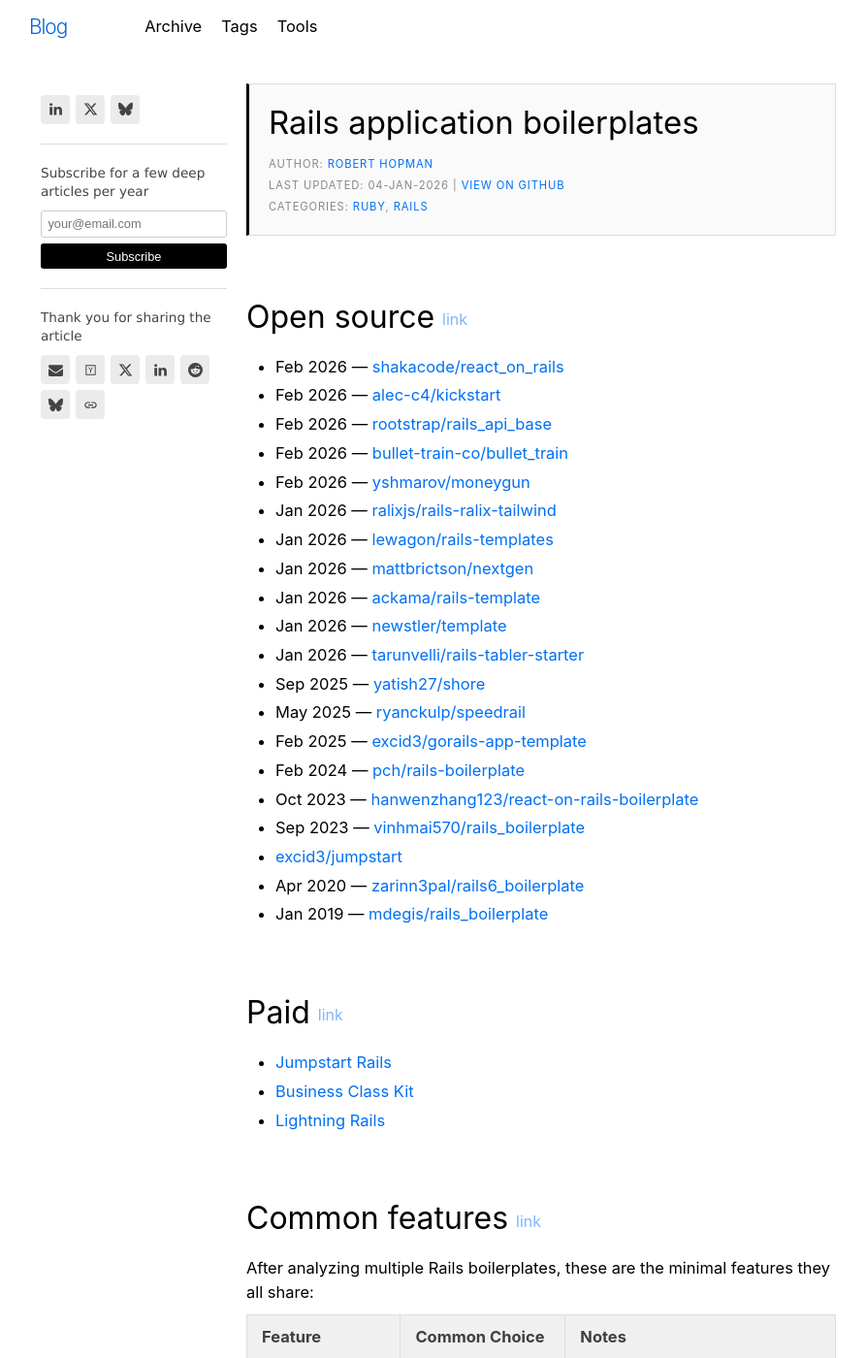
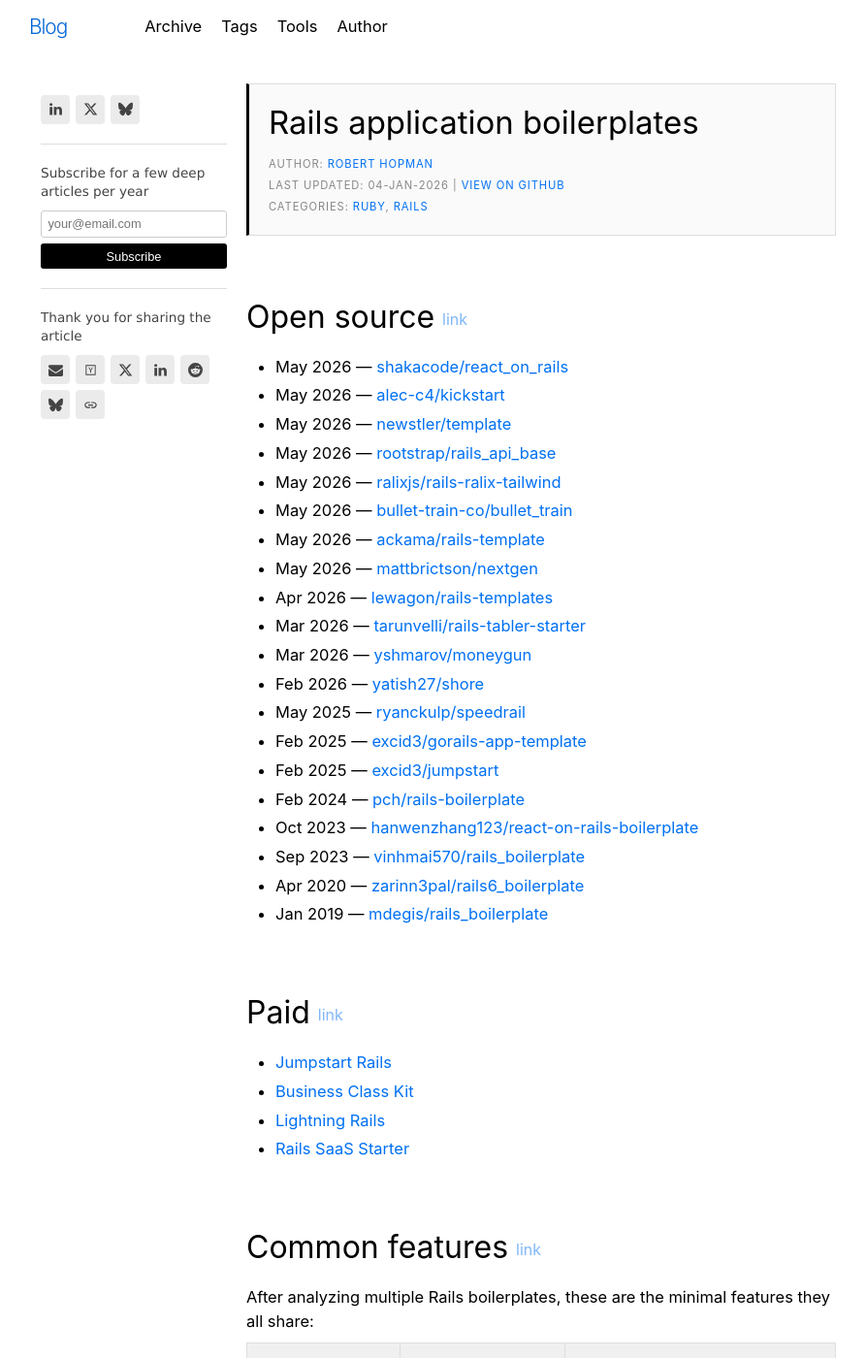
Before and after one commit to roberthopman/roberthopman.github.io, a Jekyll site: the page built from _posts/2026-01-04-rails-application-boilerplates.md, in a window 1280 px wide and 1400 px high. Shown: the whole window at 97% size, without its empty margins (194-1087 px from the left). Built offline with Jekyll 4.4.1, drawn with Linux system fonts in a browser that asks for light colours; a script that is not in the unit is left out.

Commit message:
Add paid boilerplate

```diff
--- a/_config.yml
+++ b/_config.yml
@@ -38,6 +38,7 @@
   - archive.md
   - tags.md
   - tools.md
+  - author.md
 
 author:
   name: Robert Hopman
--- a/_posts/2026-01-04-rails-application-boilerplates.md
+++ b/_posts/2026-01-04-rails-application-boilerplates.md
@@ -6,24 +6,24 @@
 
 ## Open source
 
-- Feb 2026 — [shakacode/react_on_rails](https://github.com/shakacode/react_on_rails)
-- Feb 2026 — [alec-c4/kickstart](https://github.com/alec-c4/kickstart)
-- Feb 2026 — [rootstrap/rails_api_base](https://github.com/rootstrap/rails_api_base)
-- Feb 2026 — [bullet-train-co/bullet_train](https://github.com/bullet-train-co/bullet_train)
-- Feb 2026 — [yshmarov/moneygun](https://github.com/yshmarov/moneygun)
-- Jan 2026 — [ralixjs/rails-ralix-tailwind](https://github.com/ralixjs/rails-ralix-tailwind)
-- Jan 2026 — [lewagon/rails-templates](https://github.com/lewagon/rails-templates)
-- Jan 2026 — [mattbrictson/nextgen](https://github.com/mattbrictson/nextgen)
-- Jan 2026 — [ackama/rails-template](https://github.com/ackama/rails-template)
-- Jan 2026 — [newstler/template](https://github.com/newstler/template/tree/feature/upgrade-philosophy)
-- Jan 2026 — [tarunvelli/rails-tabler-starter](https://github.com/tarunvelli/rails-tabler-starter)
-- Sep 2025 — [yatish27/shore](https://github.com/yatish27/shore)
+- May 2026 — [shakacode/react_on_rails](https://github.com/shakacode/react_on_rails)
+- May 2026 — [alec-c4/kickstart](https://github.com/alec-c4/kickstart)
+- May 2026 — [newstler/template](https://github.com/newstler/template/tree/feature/upgrade-philosophy)
+- May 2026 — [rootstrap/rails_api_base](https://github.com/rootstrap/rails_api_base)
+- May 2026 — [ralixjs/rails-ralix-tailwind](https://github.com/ralixjs/rails-ralix-tailwind)
+- May 2026 — [bullet-train-co/bullet_train](https://github.com/bullet-train-co/bullet_train)
+- May 2026 — [ackama/rails-template](https://github.com/ackama/rails-template)
+- May 2026 — [mattbrictson/nextgen](https://github.com/mattbrictson/nextgen)
+- Apr 2026 — [lewagon/rails-templates](https://github.com/lewagon/rails-templates)
+- Mar 2026 — [tarunvelli/rails-tabler-starter](https://github.com/tarunvelli/rails-tabler-starter)
+- Mar 2026 — [yshmarov/moneygun](https://github.com/yshmarov/moneygun)
+- Feb 2026 — [yatish27/shore](https://github.com/yatish27/shore)
 - May 2025 — [ryanckulp/speedrail](https://github.com/ryanckulp/speedrail)
 - Feb 2025 — [excid3/gorails-app-template](https://github.com/excid3/gorails-app-template)
+- Feb 2025 — [excid3/jumpstart](https://github.com/excid3/jumpstart)
 - Feb 2024 — [pch/rails-boilerplate](https://github.com/pch/rails-boilerplate)
 - Oct 2023 — [hanwenzhang123/react-on-rails-boilerplate](https://github.com/hanwenzhang123/react-on-rails-boilerplate)
 - Sep 2023 — [vinhmai570/rails_boilerplate](https://github.com/vinhmai570/rails_boilerplate)
-- [excid3/jumpstart](https://github.com/excid3/jumpstart)
 - Apr 2020 — [zarinn3pal/rails6_boilerplate](https://github.com/zarinn3pal/rails6_boilerplate)
 - Jan 2019 — [mdegis/rails_boilerplate](https://github.com/mdegis/rails_boilerplate)
 
@@ -32,6 +32,7 @@
 - [Jumpstart Rails](https://jumpstartrails.com/)
 - [Business Class Kit](https://businessclasskit.com/)
 - [Lightning Rails](https://lightningrails.com/)
+- [Rails SaaS Starter](https://okmantis.github.io/rails-saas-starter-site/)
 
 ## Common features
 
```
Also changed, not shown: index.md (+7 -8 lines).
